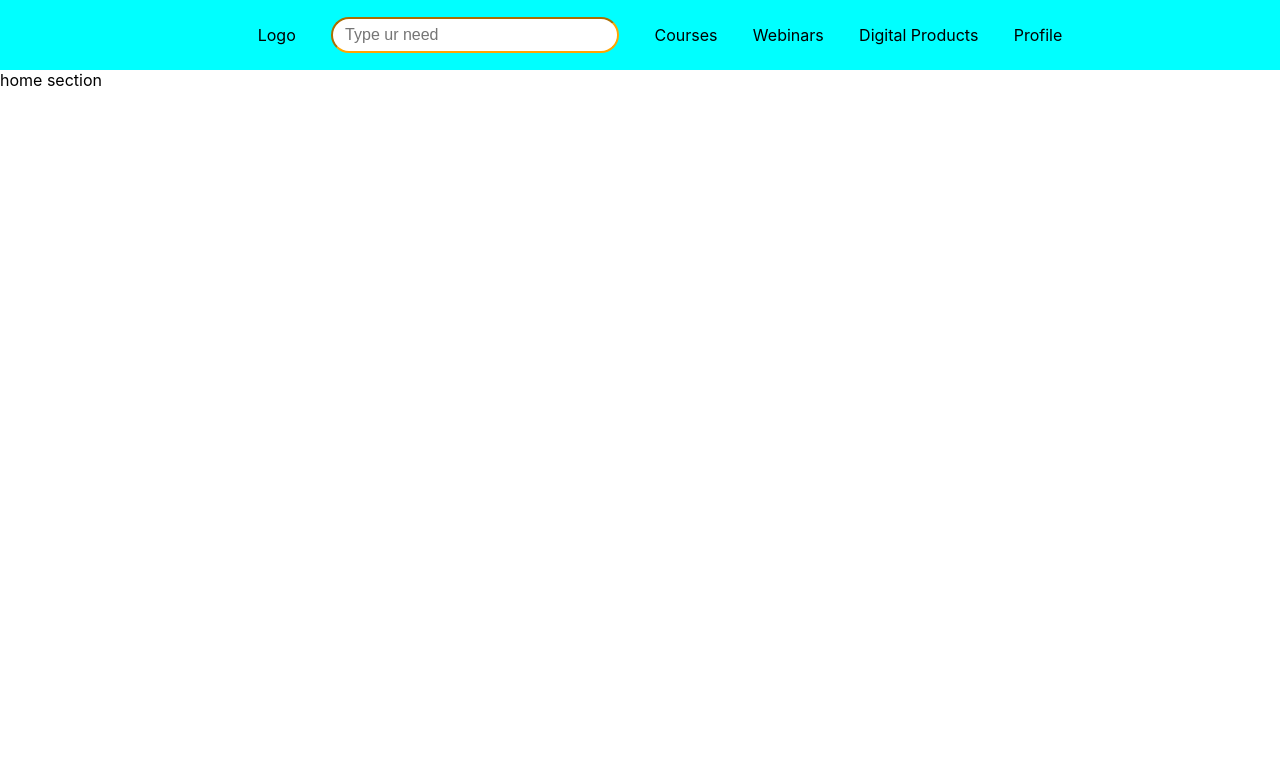
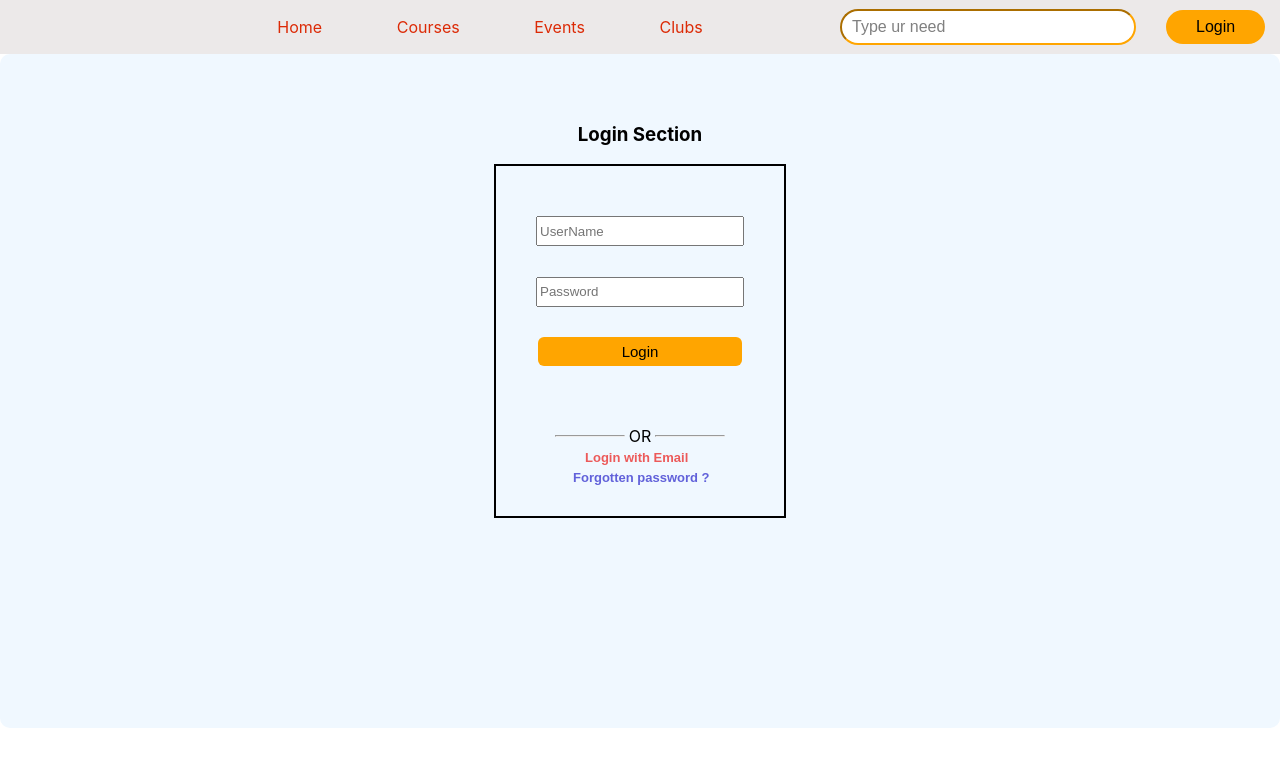
Before and after one commit to suhaas3/React-project-first, a React (Create React App) app in the folder react-project/: page / in a window 1280 px wide. Shown: the top 766 px of the page. Built offline with nearby package versions, Linux system fonts and the light colour scheme.

Commit message:
login section page is completed

```diff
--- a/react-project/src/App.js
+++ b/react-project/src/App.js
@@ -6,7 +6,8 @@ import SearchBar from "./Components/SearchBar/SearchBar";
 import Courses from "./Components/Courses/Courses";
 import Webinars from "./Components/Webinars/Webinars";
 import DigitalProducts from "./Components/DigitalProducts/DigitalProducts";
-import Profile from "./Components/Profile/Profile";
+import LoginSection from "./Components/LoginSection/LoginSection";
+
 
 function App() {
   return (
@@ -14,12 +15,12 @@ function App() {
       <Router>
         <Navbar/>
         <Routes>
-          <Route path="/" element={<Home />}/>
+          <Route path="/home" element={<Home />}/>
           <Route path="/search" element={<SearchBar/>}/>
           <Route path="/courses" element={<Courses />}/>
           <Route path="/webinars" element={<Webinars />}/>
           <Route path="/digitalProducts" element={<DigitalProducts/>}/>
-          <Route path="/profile" element={<Profile/>}/>
+          <Route path="/" element={<LoginSection/>}/>
         </Routes>
       </Router>
     </>
--- /dev/null
+++ b/react-project/src/Components/LoginSection/LoginSection.css
@@ -0,0 +1,91 @@
+.login-main-section {
+  display: flex;
+  flex-direction: column;
+  align-items: center;
+  padding: 50px 60px 30px 60px;
+  height: 500px;
+  border-radius: 10px;
+  background-color: aliceblue;
+  padding-bottom: 124px;
+}
+
+.login-section {
+ display: flex;
+  flex-direction: column;
+  justify-content: space-between;
+  align-items: center;
+  border: 2px solid black;
+  padding: 50px 40px 30px 40px;
+  height: 270px;
+  /* border-radius: 10px; */
+}
+.input-username {
+    height: 24px;
+  width: 200px;
+  /* margin-top: -10px; */
+}
+.input-password {
+  height: 24px;
+  width: 200px;
+  /* margin-top: -20px; */
+}
+
+.login-button {
+ background-color: orange;
+  color: black;
+  border: none;
+  padding: 6px 84px;
+  font-size: 15px;
+  border-radius: 6px;
+  cursor: pointer;
+  /* margin-top: -20px; */
+}
+.error-message {
+  width: 150px;
+  font-size: 16px;
+}
+.or-container {
+  width: 170px;
+}
+.hr-line {
+  width: 70px;
+}
+.hr-container {
+  display: flex;
+  flex-direction: row;
+  justify-content: space-between;
+  align-items: center;
+}
+.email-login span{
+  color: rgb(236, 90, 90);
+  font-family: arial;
+  font-weight: 550;
+  font-size: 13px;
+  margin-left: 30px;
+  cursor: pointer;
+}
+.forgotten-password span {
+  color: rgb(97, 97, 218);
+  font-family: arial;
+  font-weight: 550;
+  font-size: 13px;
+  margin-left: 18px;
+  cursor: pointer;
+  margin-top: 20px;
+}
+.dont-have-acvount {
+  border: 2px solid black;
+  padding: 24px;
+  margin-top: 20px;
+  border-radius: 8px;
+}
+.dont-have-acvount span{
+  color: rgb(223, 29, 29);
+  cursor: pointer;
+}
+
+.error-message {
+  font-family: arial;
+  font-size: 10px;
+  color: red;
+}
--- /dev/null
+++ b/react-project/src/Components/LoginSection/LoginSection.js
@@ -0,0 +1,79 @@
+import React, { useState } from "react";
+import './LoginSection.css';
+import { useNavigate } from "react-router-dom";
+
+
+function LoginSection() {
+
+  const [userDetails, updateUserDetails] = useState({
+    userName: '',
+    password: ''
+  });
+
+  const [error, setError] = useState();
+
+  const navigate = useNavigate();
+
+  function getUserName(event) {
+    const userName = event.target.value;
+    updateUserDetails(pre => ({
+      ...pre,
+      userName: `${userName}`
+    }));
+  }
+  function getPassword(event) {
+    const password = event.target.value;
+    updateUserDetails(pre => ({
+      ...pre,
+      password: `${password}`
+    }));
+  }
+  function displayUserDetails() {
+    if (userDetails.userName === 'rajini kanth' && userDetails.password === '12345') {
+      alert('Login Succesfully')
+      navigate('/home')
+    } else {
+      setError('sorry, Ur password was incorrect. Please double check ur password')
+      alert('sorry, Ur password was incorrect. Please double check ur password')
+    }
+    console.log(userDetails.userName, userDetails.password)
+  }
+
+
+
+  return (
+    <>
+      <div className="login-main-section">
+        <h3>Login Section</h3>
+        <div className="login-section">
+          <input type="text" placeholder="UserName" className="input-username" onChange={getUserName} />
+          <input type="text" placeholder="Password" className="input-password" onChange={getPassword} />
+          <button className="login-button" onClick={displayUserDetails}>Login</button>
+          <span className="error-message">{error}</span>
+          <div className="or-container">
+            <div className="hr-container">
+              <div className="hr-line">
+                <hr />
+              </div>
+              <div className="or-text">
+                OR
+              </div>
+              <div className="hr-line">
+                <hr />
+              </div>
+            </div>
+            <div className="email-login">
+              <span>Login with Email</span>
+            </div>
+            <div className="forgotten-password">
+              <span>Forgotten password ?</span>
+            </div>
+          </div>
+        </div>
+      </div>
+    </>
+  )
+}
+
+
+export default LoginSection;
--- a/react-project/src/Components/Navbar/Navbar.css
+++ b/react-project/src/Components/Navbar/Navbar.css
@@ -1,6 +1,9 @@
 .navbar-section {
-  display: block;
-  background-color: aqua;
+  display: flex;
+  flex-direction: row;
+  align-items: center;
+  background-color: rgb(236, 233, 233);
+  color: rgb(220, 42, 6);
   padding-top: 1px;
   padding-bottom: 1px;
 }
@@ -9,9 +12,23 @@
   flex-direction: row;
   justify-content: space-around;
   align-items: center;
-  flex: 1;
+  width: 500px;
   margin-left: 200px;
-  margin-right: 200px;
+  margin-right: 100px;
+}
+
+/* .lists-top {
+  text-decoration: none;
+} */
+.lists {
+  cursor: pointer;
+}
+
+.active-link {
+  background-color: black;
+  color: white;
+  padding: 2px 8px 3px 8px;
+  border-radius: 15px;
 }
 
 .search {
@@ -20,10 +37,19 @@
   border-radius: 35px;
   border-color: orange;
   font-size: 16px;
-}
-.search:hover {
-  color: hotpink;
+  padding-left: 10px;
 }
 .search::placeholder {
-  padding-left: 10px;
+  color: gray;
 }
+
+.login-button-navbar {
+  background-color: orange;
+  color: black;
+  border: none;
+  padding: 8px 30px;
+  border-radius: 20px;
+  font-size: 16px;
+  margin-left: 30px;
+  cursor: pointer;
+}
--- a/react-project/src/Components/Navbar/Navbar.js
+++ b/react-project/src/Components/Navbar/Navbar.js
@@ -1,19 +1,39 @@
 import React from "react";
 import './Navbar.css';
+import { useNavigate } from "react-router-dom";
+import { useLocation } from "react-router-dom";
 
 function Navbar() {
 
+  const links = [
+    {path:'/home',name:'Home'},
+    {path:'/courses',name:'Courses'},
+    {path:'/webinars',name:'Events'},
+    {path:'/digitalproducts',name:'Clubs'},
+  ]
+
+  const navigate = useNavigate();
+
+  const location = useLocation();
+
+  function navigateFun(path) {
+    navigate(path)
+  }
   return (
     <>
       <div className="navbar-section">
-        <ul type='none' className="nav-lists">
-          <li className="logo">Logo</li>
-          <input className="search" type="text" placeholder="Type ur need"/>
-          <li className="clubs">Courses</li>
-          <li className="events">Webinars</li>
-          <li className="digital-products">Digital Products</li>
-          <li className="profile">Profile</li>
+
+        <ul type='none' className='nav-lists'>
+          {links.map((item,index) => (
+            <li className={`lists ${location.pathname === item.path ? 'active-link' : ""}`} key={index} onClick={() => navigateFun(item.path)}>{item.name}
+              </li>
+          ))}
         </ul>
+
+        <input className="search" type="text" placeholder="Type ur need" onClick={() => navigateFun('/search')}/>
+
+        <button className="login-button-navbar" onClick={() => navigateFun('/')}>Login</button>
+
       </div>
     </>
   )
--- a/react-project/src/Components/Profile/Profile.js
+++ /dev/null
@@ -1,11 +0,0 @@
-import React from "react";
-
-function Profile() {
-
-  return (
-    <div>This is Profile Section</div>
-  )
-}
-
-
-export default Profile;
--- a/react-project/src/Components/SearchBar/SearchBar.js
+++ b/react-project/src/Components/SearchBar/SearchBar.js
@@ -4,7 +4,7 @@ import '../Navbar/Navbar.css';
 function SearchBar() {
 
   return (
-    <input type="text" placeholder="Type Ur Need" className="search"/>
+    <div>search page</div>
   )
 }
 
```
Also changed, not shown: react-project/src/Components/EmailLogin/EmailLogin.js (added, +13 -0 lines), react-project/src/Components/Login/Login.css (added, +80 -0 lines), react-project/src/Components/Login/Login.js (added, +47 -0 lines), react-project/src/Components/EmailLogin/EmailLogin.css (added).
